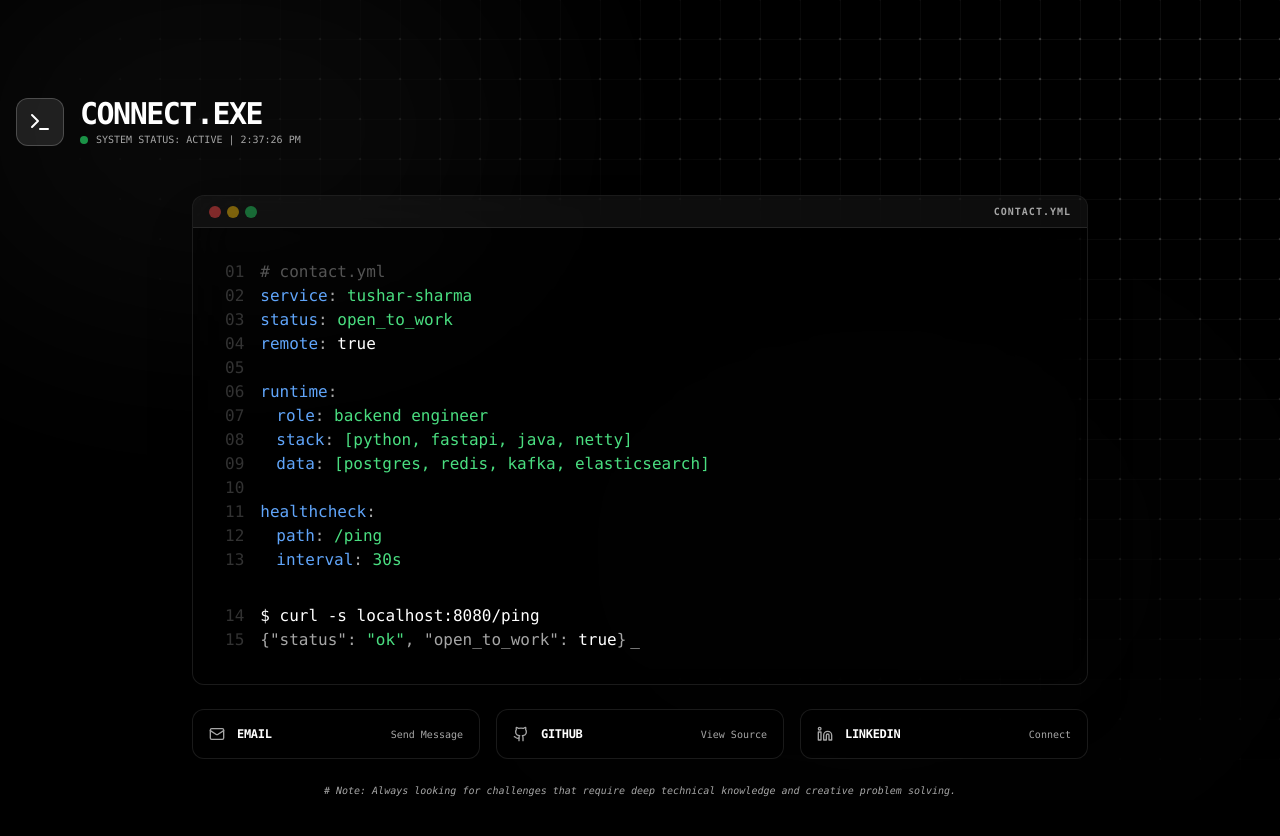
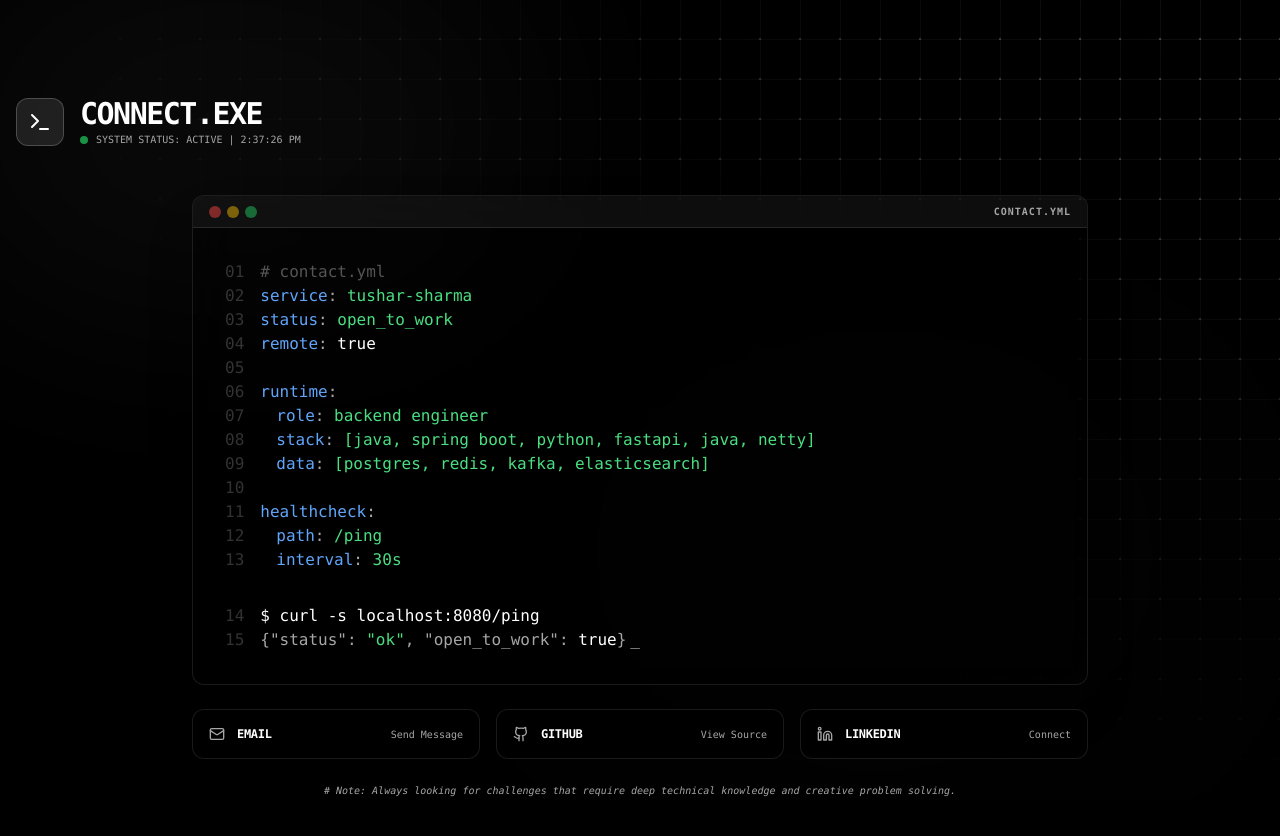
Before and after one commit to tushar27x/portfolio, a Next.js app: page /components/Contact in a window 1280 px wide. Shown: the top 836 px of the page. Built offline with nearby package versions, Linux system fonts and the light colour scheme.

Commit message:
fix: tech stack in connect section

```diff
--- a/app/components/Contact/page.tsx
+++ b/app/components/Contact/page.tsx
@@ -24,7 +24,7 @@ const Contact = () => {
     { kind: 'blank' },
     { kind: 'key', key: 'runtime' },
     { kind: 'str', key: 'role', value: 'backend engineer', indent: 1 },
-    { kind: 'str', key: 'stack', value: '[python, fastapi, java, netty]', indent: 1 },
+    { kind: 'str', key: 'stack', value: '[java, spring boot, python, fastapi, java, netty]', indent: 1 },
     { kind: 'str', key: 'data', value: '[postgres, redis, kafka, elasticsearch]', indent: 1 },
     { kind: 'blank' },
     { kind: 'key', key: 'healthcheck' },
```
